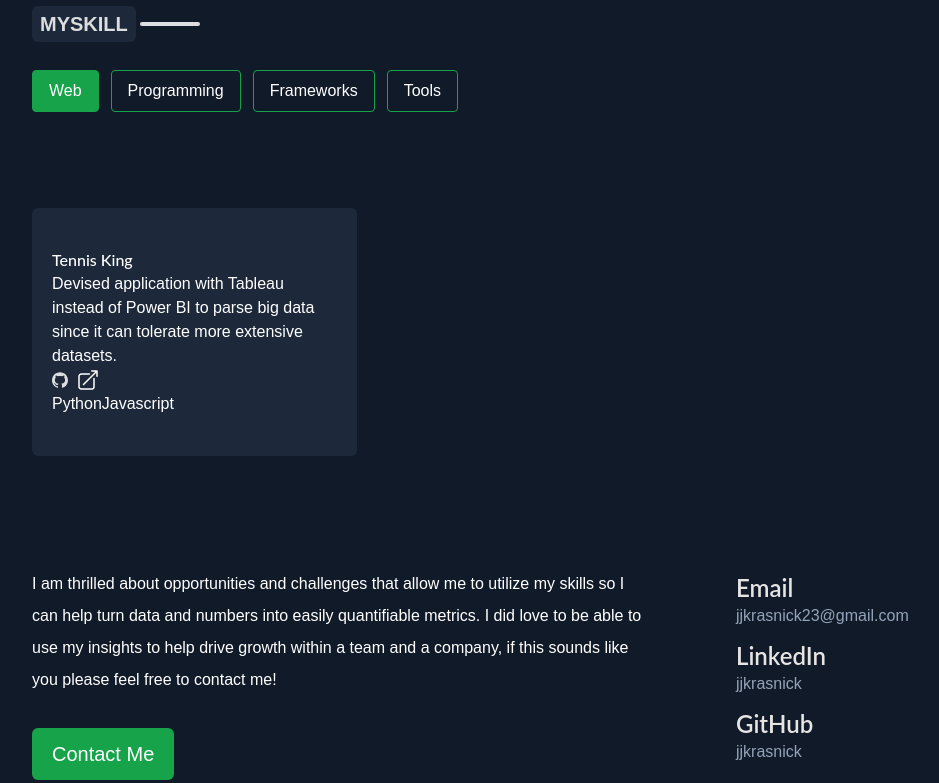
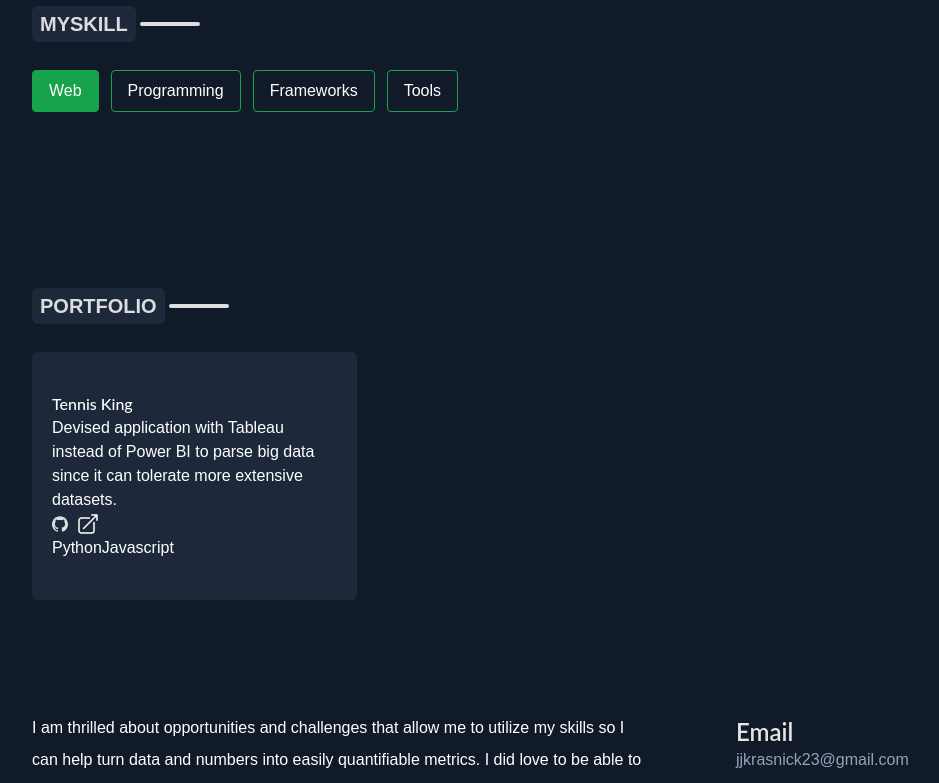
Before and after one commit to NishatFariza/jk-portfolio, a Next.js app: page / in a window 1280 px wide. Shown: the part 1358-2141 px from the top of the page, without its empty margins (80-1019 px from the left). Built offline with nearby package versions, Linux system fonts and the light colour scheme.

Commit message:
wip:portfolio

```diff
--- a/src/components/Portfolio.tsx
+++ b/src/components/Portfolio.tsx
@@ -1,7 +1,10 @@
 import React from 'react'
+import PortfolioPanel from './PortfolioPanel'
 
 const Portfolio = () => {
   return (
+    <div>
+      <PortfolioPanel />
       <div className="grid grid-cols-3 gap-10">
         <div className="bg-[#1D293A] py-10 px-5 rounded-md">
           <div>
@@ -47,6 +50,7 @@ const Portfolio = () => {
           </div>
         </div>
       </div>
+    </div>
   );
 }
 
--- /dev/null
+++ b/src/components/PortfolioPanel.tsx
@@ -0,0 +1,16 @@
+import React from 'react'
+
+const PortfolioPanel = () => {
+  return (
+    <div className="mt-12 mb-7">
+      <div className="flex items-center mt-20 gap-1">
+        <p className="text-[#DCDDDF] text-xl font-semibold bg-[#1D293A] py-1 px-2 rounded-md uppercase">
+          Portfolio
+        </p>
+        <div className="w-[60px] h-1 bg-[#DCDDDF] rounded"></div>
+      </div>
+    </div>
+  );
+}
+
+export default PortfolioPanel
```
Lines whose indentation alone changed are shown as unchanged.
